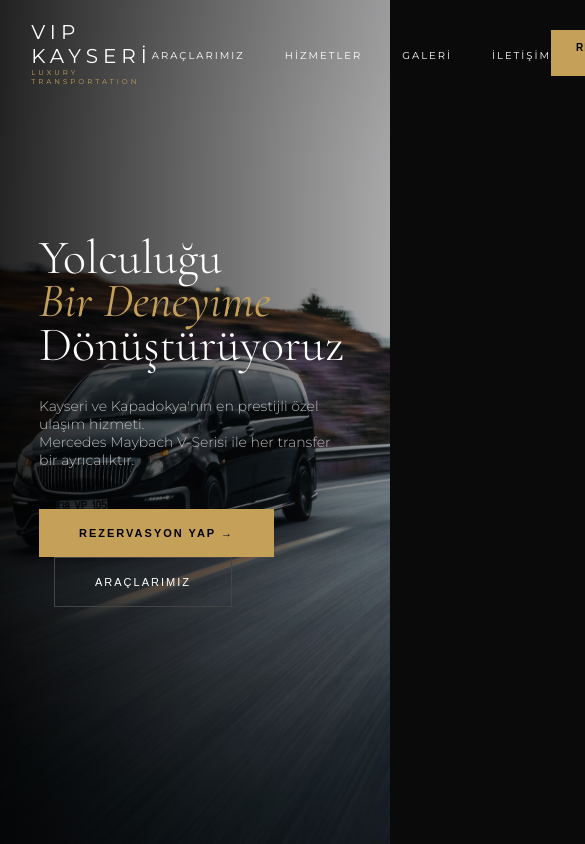
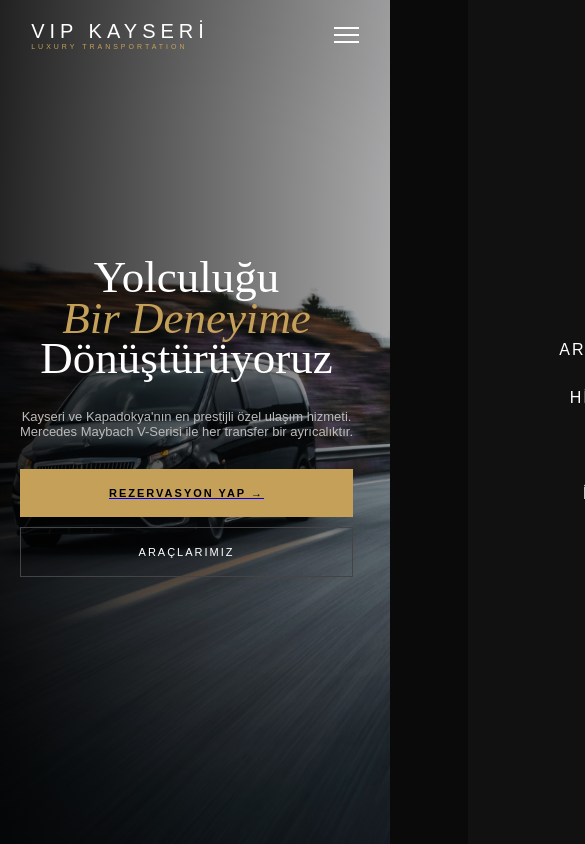
Before and after one commit to hurucerengenc/araba_web_lavi, a React (Vite) app in the folder frontend/: page / in a window 390 px wide. Shown: the top 844 px of the page, 585 px wide, since content can reach past the window. Built offline with nearby package versions, Linux system fonts and the light colour scheme.

Commit message:
responsive

```diff
--- a/frontend/src/App.tsx
+++ b/frontend/src/App.tsx
@@ -38,6 +38,7 @@ import galeri6 from './assets/images/besincikisim6.JPG';
 
 function App() {
   const [isScrolled, setIsScrolled] = useState(false);
+  const [isMobileMenuOpen, setIsMobileMenuOpen] = useState(false);
 
   useEffect(() => {
     const handleScroll = () => {
@@ -64,14 +65,21 @@ function App() {
                   <div className="logo-text">VIP KAYSERİ</div>
                   <div className="logo-subtext">LUXURY TRANSPORTATION</div>
                 </div>
-                <ul className="nav-menu">
-                  <li><a href="#araclar">ARAÇLARIMIZ</a></li>
-                  <li><a href="#hizmetler">HİZMETLER</a></li>
-                  <li><a href="#galeri">GALERİ</a></li>
-                  <li><a href="#iletisim">İLETİŞİM</a></li>
+                {/* HAMBURGER ICON */}
+                <div className="hamburger" onClick={() => setIsMobileMenuOpen(!isMobileMenuOpen)}>
+                  <div className={`line ${isMobileMenuOpen ? 'open' : ''}`}></div>
+                  <div className={`line ${isMobileMenuOpen ? 'open' : ''}`}></div>
+                  <div className={`line ${isMobileMenuOpen ? 'open' : ''}`}></div>
+                </div>
+
+                <ul className={`nav-menu ${isMobileMenuOpen ? 'active' : ''}`}>
+                  <li><a href="#araclar" onClick={() => setIsMobileMenuOpen(false)}>ARAÇLARIMIZ</a></li>
+                  <li><a href="#hizmetler" onClick={() => setIsMobileMenuOpen(false)}>HİZMETLER</a></li>
+                  <li><a href="#galeri" onClick={() => setIsMobileMenuOpen(false)}>GALERİ</a></li>
+                  <li><a href="#iletisim" onClick={() => setIsMobileMenuOpen(false)}>İLETİŞİM</a></li>
                 </ul>
-                <div className="header-actions">
-                  <a href="#iletisim">
+                <div className={`header-actions ${isMobileMenuOpen ? 'active' : ''}`}>
+                  <a href="#iletisim" onClick={() => setIsMobileMenuOpen(false)}>
                     <button className="rez-btn-top">REZERVASYON YAP →</button>
                   </a>
                 </div>
--- a/frontend/src/index.css
+++ b/frontend/src/index.css
@@ -1,3 +1,17 @@
+.app-wrapper {
+  overflow-x: hidden; /* Sağa kaymayı engeller */
+}
+
+section {
+  padding: 80px 5%; /* Yanlardan %5 boşluk bırakır */
+}
+
+@media (max-width: 768px) {
+  section {
+    padding: 50px 20px; /* Mobilde daha dar boşluk */
+  }
+}
+
 /* 1. FONT VE RENK TANIMLARI */
 @import url('https://fonts.googleapis.com/css2?family=Cormorant+Garamond:ital,wght@0,300;0,400;1,400&family=Montserrat:wght@200;300;400;700&display=swap');
 
@@ -611,3 +625,124 @@ body {
   margin-right: 10px;
   font-size: 20px;
 }
+
+/* =========================================================
+   MOBILE RESPONSIVENESS (Media Queries)
+   ========================================================= */
+
+/* Hamburger Menu default hidden */
+.hamburger {
+  display: none;
+  flex-direction: column;
+  gap: 5px;
+  cursor: pointer;
+  z-index: 1001;
+}
+.hamburger .line {
+  width: 25px;
+  height: 2px;
+  background-color: white;
+  transition: all 0.3s ease;
+}
+.hamburger .line.open:nth-child(1) {
+  transform: translateY(7px) rotate(45deg);
+}
+.hamburger .line.open:nth-child(2) {
+  opacity: 0;
+}
+.hamburger .line.open:nth-child(3) {
+  transform: translateY(-7px) rotate(-45deg);
+}
+
+@media (max-width: 1024px) {
+  section { padding: 80px 5%; }
+  .best-class-container, .interior-container, .rez-container {
+    gap: 40px;
+  }
+  .services-grid-main { height: auto; }
+  .service-card { height: 400px; }
+}
+
+@media (max-width: 768px) {
+  section { padding: 60px 20px; }
+
+  /* Navbar */
+  .hamburger { display: flex; }
+  .nav-menu {
+    position: fixed;
+    top: 0;
+    right: -100%;
+    width: 80%;
+    height: 100vh;
+    background: #111;
+    flex-direction: column;
+    justify-content: center;
+    align-items: center;
+    gap: 30px;
+    transition: right 0.4s ease;
+    z-index: 1000;
+  }
+  .nav-menu.active { right: 0; }
+  .nav-menu a { font-size: 16px; }
+
+  .header-actions { display: none; }
+  .header-actions.active {
+    display: block;
+    position: fixed;
+    bottom: 40px;
+    left: 50%;
+    transform: translateX(-50%);
+    z-index: 1001;
+  }
+
+  /* Hero */
+  .hero { padding: 0 20px; text-align: center; }
+  .hero-content h1 { font-size: 45px; }
+  .hero-content p { font-size: 13px; margin: 0 auto 30px auto; }
+  .btn-gold, .btn-outline { width: 100%; margin: 10px 0; display: block; }
+
+  /* Stats */
+  .stats { flex-direction: column; gap: 40px; padding: 60px 20px; }
+  .stat-box::after {
+    width: 50%; height: 1px; top: auto; bottom: -20px; right: 25%;
+  }
+  .stat-box:last-child::after { display: none; }
+
+  /* Best Class & Interior */
+  .best-class-container, .interior-container { flex-direction: column; }
+  .best-class-image { width: 100%; }
+  .placeholder-image-box { height: 350px; }
+  .best-class-content h2, .interior-title { font-size: 40px; }
+
+  .interior-visuals { width: 100%; }
+  .main-img-box { width: 100%; margin-left: 0; }
+  .sub-imgs-row { justify-content: space-between; gap: 10px; }
+  .sub-img-box { width: 48%; }
+
+  /* Services */
+  .services-grid-main { grid-template-columns: 1fr; height: auto; gap: 20px; }
+  .service-card { height: 300px; }
+  .service-card.large { height: 350px; }
+  .service-content h3 { font-size: 22px; }
+
+  /* Gallery */
+  .gallery-grid { grid-template-columns: 1fr; }
+  .gallery-item.large, .gallery-item.full { grid-column: auto; grid-row: auto; }
+  .gallery-item { height: 250px; }
+
+  /* Contact / Rezervation */
+  .rez-container { flex-direction: column; }
+  .rez-info h2 { font-size: 40px; }
+  .form-row { flex-direction: column; gap: 20px; }
+  .wp-btn { width: 100%; }
+
+  /* Footer */
+  .footer-grid { grid-template-columns: 1fr; gap: 30px; text-align: center; }
+
+  /* Admin Layout Mobile Overrides */
+  .admin-container { flex-direction: column !important; }
+  .admin-sidebar { width: 100% !important; border-right: none !important; border-bottom: 1px solid #222; }
+  .admin-nav { flex-direction: row !important; flex-wrap: wrap; justify-content: center; }
+  .admin-tab { border-right: none !important; border-bottom: 3px solid transparent !important; }
+  .admin-activeTab { border-bottom: 3px solid #C5A059 !important; border-right: none !important; }
+}
```
